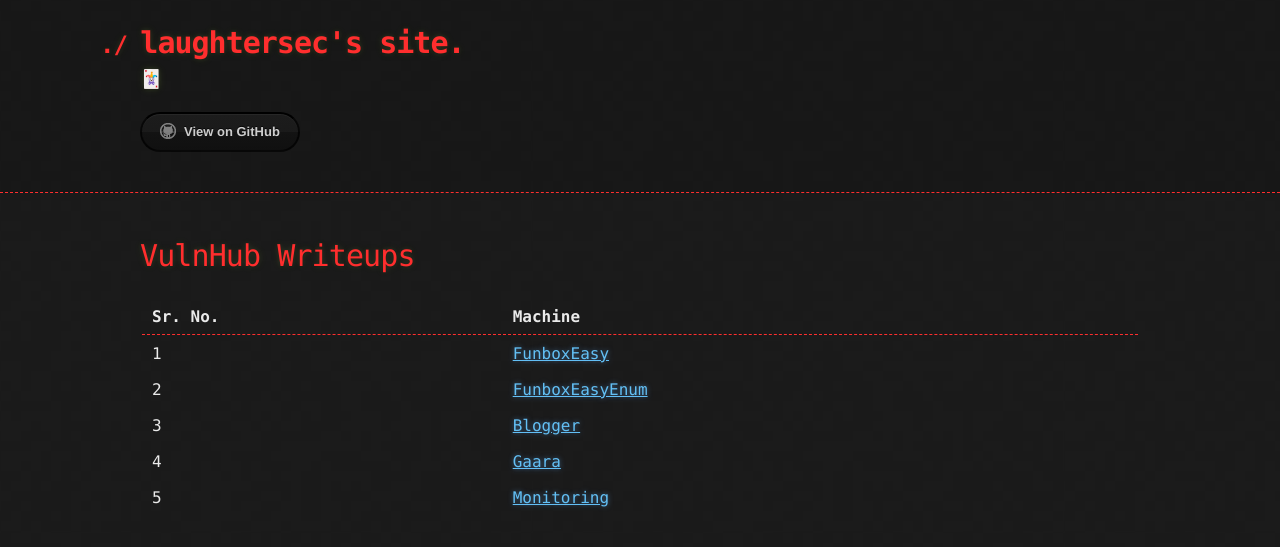
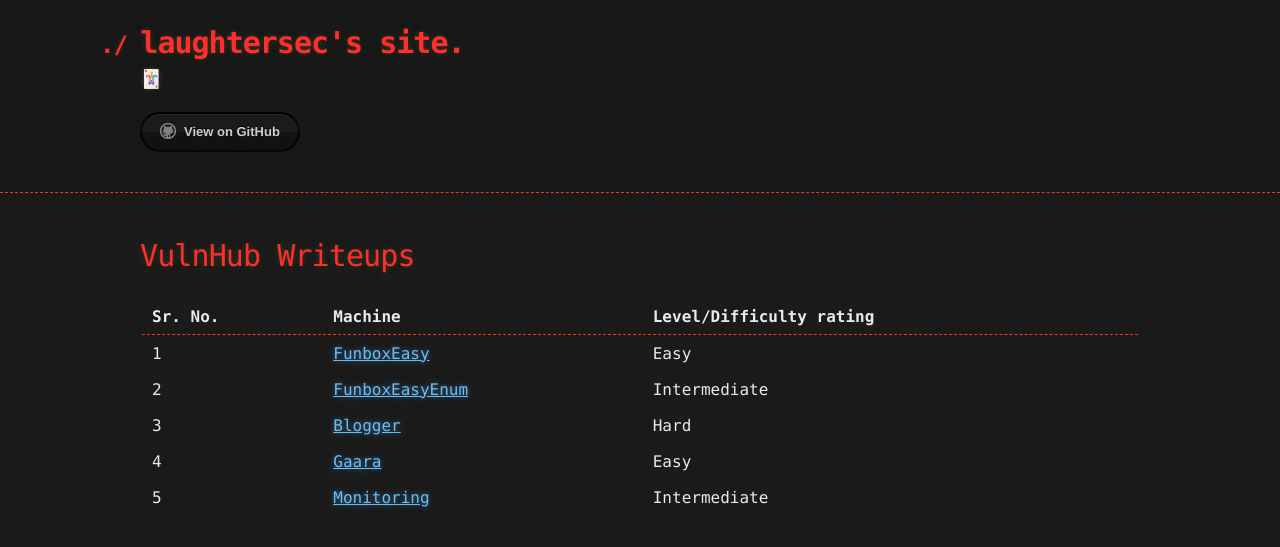
Before and after one commit to laughtersec/laughtersec.github.io, a Jekyll site: the page built from pages/vulnhub-writeups.md, in a window 1280 px wide. Shown: the top 547 px of the page. Built offline with Jekyll 4.4.1, drawn with Linux system fonts in a browser that asks for light colours; our own code applies the rules of GitHub Pages for plain Markdown files.

Commit message:
Update vulnhub-writeups.md

```diff
--- a/pages/vulnhub-writeups.md
+++ b/pages/vulnhub-writeups.md
@@ -1,9 +1,9 @@
 # VulnHub Writeups
 
-| Sr. No. | Machine                               |
-| ------- | ------------------------------------- |
-| 1       | [FunboxEasy](FunboxEasy.html)         |
-| 2       | [FunboxEasyEnum](FunboxEasyEnum.html) |
-| 3       | [Blogger](blogger.html)               |
-| 4       | [Gaara](gaara.html)                   |
-| 5       | [Monitoring](monitoring.html)         |
+| Sr. No. | Machine                               | Level/Difficulty rating |
+| ------- | ------------------------------------- | ----------------------- |
+| 1       | [FunboxEasy](FunboxEasy.html)         | Easy                    |
+| 2       | [FunboxEasyEnum](FunboxEasyEnum.html) | Intermediate            |
+| 3       | [Blogger](blogger.html)               | Hard                    |
+| 4       | [Gaara](gaara.html)                   | Easy                    |
+| 5       | [Monitoring](monitoring.html)         | Intermediate            |
```
